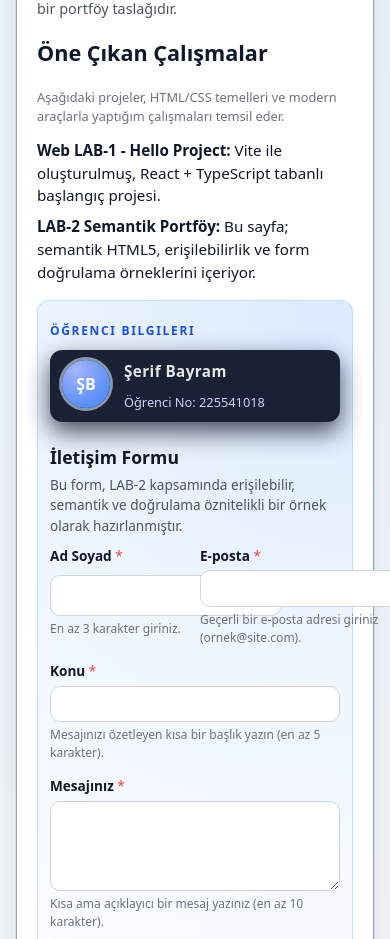
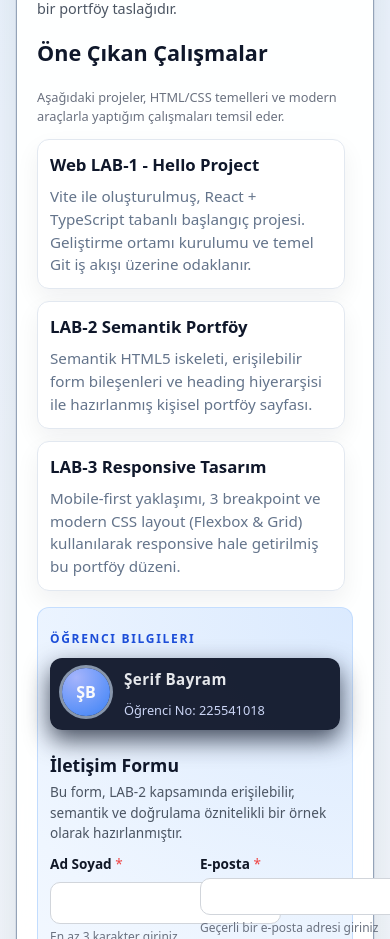
Before and after one commit to insaninsan/webLab, a React (Vite) app: page / in a window 390 px wide. Shown: the part 860-1799 px from the top of the page. Built offline with nearby package versions, Linux system fonts and the light colour scheme.

Commit message:
feat: implement 3-breakpoint responsive portfolio content

```diff
--- a/src/App.tsx
+++ b/src/App.tsx
@@ -80,16 +80,29 @@ function App() {
                   Aşağıdaki projeler, HTML/CSS temelleri ve modern araçlarla yaptığım
                   çalışmaları temsil eder.
                 </p>
-                <ul className="info-list">
-                  <li>
-                    <strong>Web LAB-1 - Hello Project:</strong> Vite ile oluşturulmuş, React
-                    + TypeScript tabanlı başlangıç projesi.
-                  </li>
-                  <li>
-                    <strong>LAB-2 Semantik Portföy:</strong> Bu sayfa; semantik HTML5,
-                    erişilebilirlik ve form doğrulama örneklerini içeriyor.
-                  </li>
-                </ul>
+                <div className="project-grid" role="list">
+                  <article className="project-card" role="listitem">
+                    <h3>Web LAB-1 - Hello Project</h3>
+                    <p>
+                      Vite ile oluşturulmuş, React + TypeScript tabanlı başlangıç projesi.
+                      Geliştirme ortamı kurulumu ve temel Git iş akışı üzerine odaklanır.
+                    </p>
+                  </article>
+                  <article className="project-card" role="listitem">
+                    <h3>LAB-2 Semantik Portföy</h3>
+                    <p>
+                      Semantik HTML5 iskeleti, erişilebilir form bileşenleri ve heading
+                      hiyerarşisi ile hazırlanmış kişisel portföy sayfası.
+                    </p>
+                  </article>
+                  <article className="project-card" role="listitem">
+                    <h3>LAB-3 Responsive Tasarım</h3>
+                    <p>
+                      Mobile-first yaklaşımı, 3 breakpoint ve modern CSS layout (Flexbox &amp;
+                      Grid) kullanılarak responsive hale getirilmiş bu portföy düzeni.
+                    </p>
+                  </article>
+                </div>
               </section>
             </section>
 
```
